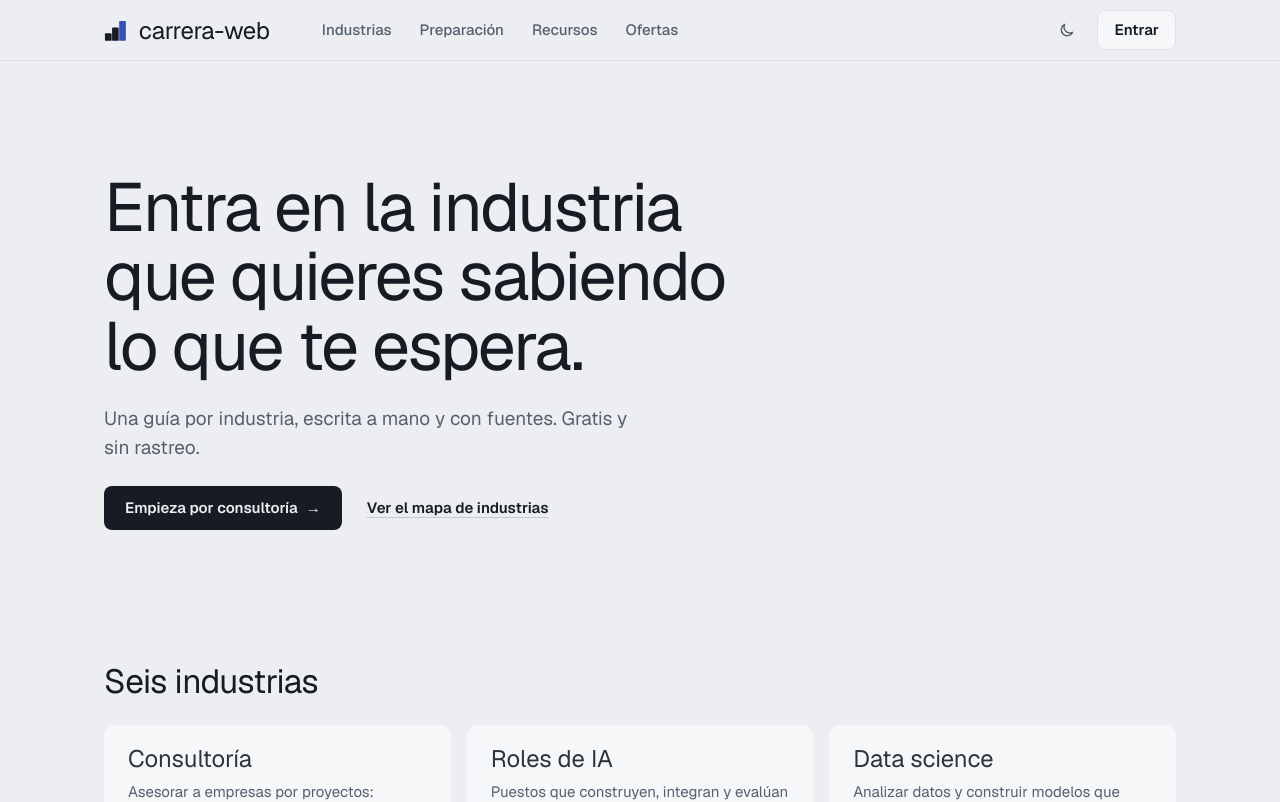
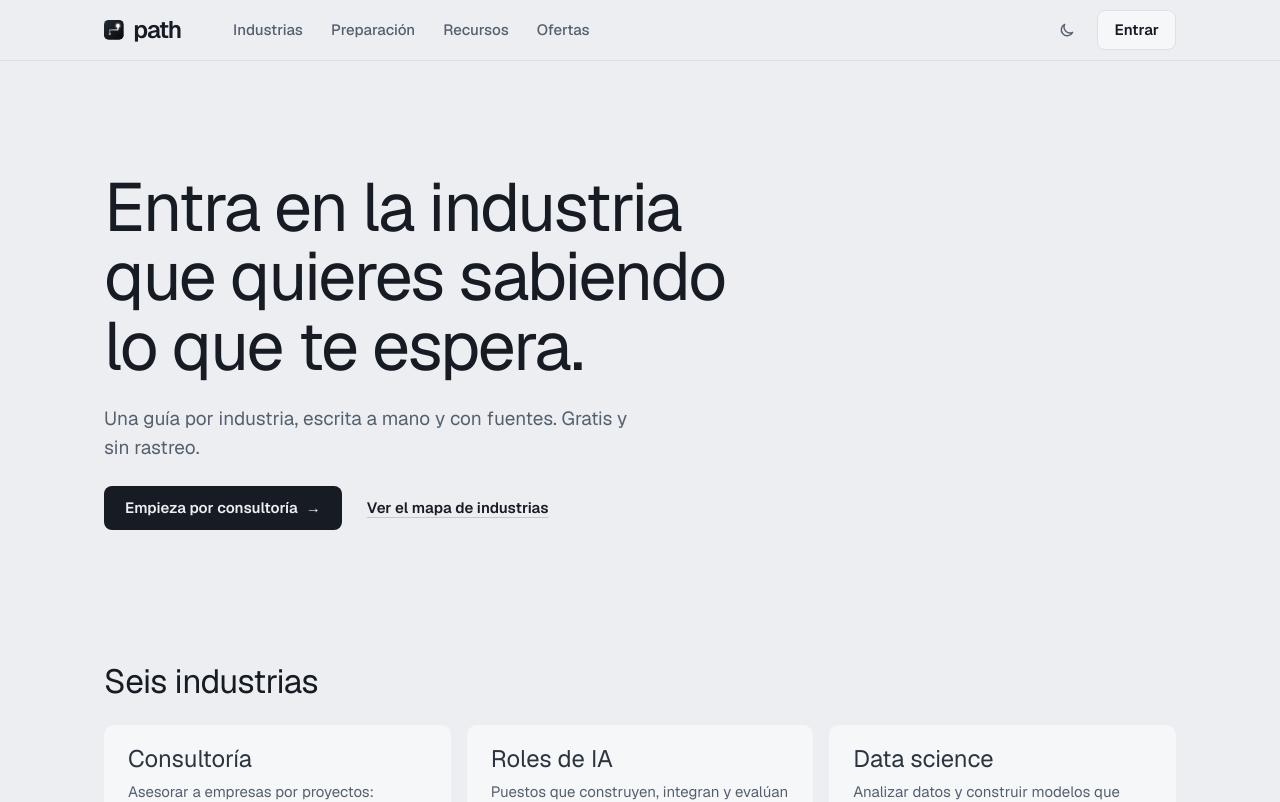
Before and after one commit to pceba/carrera-web, a Next.js app: page / in a window 1280 px wide. Shown: the top 802 px of the page. Built offline with nearby package versions, Linux system fonts and the light colour scheme.

Commit message:
Add Path symbol and wordmark

```diff
--- /dev/null
+++ b/src/components/ui/PathSymbol.tsx
@@ -0,0 +1,72 @@
+import { useId } from "react";
+import styles from "./wordmark.module.css";
+
+/**
+ * The Path symbol: a single step that lights up toward a goal.
+ * `full` is the gradient tile with glow (header, footer, OG); `flat` is the flat version for
+ * anything under 32px. Gradient and filter ids get a useId() suffix so several symbols on one
+ * page never clash.
+ */
+export function PathSymbol({
+  variant = "full",
+  className,
+}: {
+  variant?: "full" | "flat";
+  className?: string;
+}) {
+  const uid = useId().replace(/:/g, "");
+  const tile = `path-tile-${uid}`;
+  const trail = `path-trail-${uid}`;
+  const glow = `path-glow-${uid}`;
+  const cls = [styles.symbol, className].filter(Boolean).join(" ");
+
+  if (variant === "flat") {
+    return (
+      <svg className={cls} viewBox="0 0 48 48" aria-hidden="true" focusable="false">
+        <rect width="48" height="48" rx="11" fill="#0B0D10" />
+        <path
+          d="M14 34 V24 H34 V14"
+          fill="none"
+          stroke="#C9CED5"
+          strokeWidth="5"
+          strokeLinecap="round"
+          strokeLinejoin="round"
+        />
+        <circle cx="34" cy="14" r="6" fill="#FFFFFF" />
+      </svg>
+    );
+  }
+  return (
+    <svg className={cls} viewBox="0 0 48 48" aria-hidden="true" focusable="false">
+      <defs>
+        <linearGradient id={tile} x1="0" y1="0" x2="1" y2="1">
+          <stop offset="0" stopColor="#262C35" />
+          <stop offset="1" stopColor="#06080B" />
+        </linearGradient>
+        <linearGradient id={trail} x1="0" y1="1" x2="1" y2="0">
+          <stop offset="0" stopColor="#FFFFFF" stopOpacity="0.3" />
+          <stop offset="1" stopColor="#FFFFFF" />
+        </linearGradient>
+        <filter id={glow} x="-60%" y="-60%" width="220%" height="220%">
+          <feGaussianBlur stdDeviation="2.4" result="b" />
+          <feMerge>
+            <feMergeNode in="b" />
+            <feMergeNode in="b" />
+            <feMergeNode in="SourceGraphic" />
+          </feMerge>
+        </filter>
+      </defs>
+      <rect className={styles.tile} width="48" height="48" rx="11" fill={`url(#${tile})`} />
+      <path
+        d="M14 34 V24 H34 V14"
+        fill="none"
+        stroke={`url(#${trail})`}
+        strokeWidth="3.2"
+        strokeLinecap="round"
+        strokeLinejoin="round"
+      />
+      <circle cx="14" cy="34" r="3" fill="#8A929C" />
+      <circle cx="34" cy="14" r="4" fill="#FFFFFF" filter={`url(#${glow})`} />
+    </svg>
+  );
+}
--- a/src/components/ui/Wordmark.tsx
+++ b/src/components/ui/Wordmark.tsx
@@ -1,19 +1,16 @@
 import { SITE } from "@/lib/site";
+import { PathSymbol } from "./PathSymbol";
 import styles from "./wordmark.module.css";
 
 /**
- * Brand mark: three rising steps (the first rungs of a career) plus the site name set in the
- * display serif. The name comes from SITE.name, so renaming the project is a one-line change.
+ * Brand mark: the Path symbol plus the lowercase site name in Geist 600. The name comes from
+ * SITE.name, so renaming the project is a one-line change.
  */
 export function Wordmark({ size = "md" }: { size?: "md" | "lg" }) {
   return (
     <span className={`${styles.wordmark} ${size === "lg" ? styles.lg : ""}`}>
-      <svg className={styles.mark} viewBox="0 0 24 24" aria-hidden="true" focusable="false">
-        <rect x="1" y="15" width="7" height="8" rx="1" className={styles.step} />
-        <rect x="8.5" y="9" width="7" height="14" rx="1" className={styles.step} />
-        <rect x="16" y="2" width="7" height="21" rx="1" className={styles.top} />
-      </svg>
-      <span className={styles.name}>{SITE.name}</span>
+      <PathSymbol />
+      <span className={styles.name}>{SITE.name.toLowerCase()}</span>
     </span>
   );
 }
--- a/src/components/ui/index.ts
+++ b/src/components/ui/index.ts
@@ -16,3 +16,4 @@ export { Tabs, type TabItem } from "./Tabs";
 export { Tag } from "./Tag";
 export { Timeline, type TimelineStep } from "./Timeline";
 export { Heading, Kicker, Prose, Text } from "./Typography";
+export { PathSymbol } from "./PathSymbol";
--- a/src/components/ui/wordmark.module.css
+++ b/src/components/ui/wordmark.module.css
@@ -1,32 +1,29 @@
 .wordmark {
   display: inline-flex;
   align-items: center;
-  gap: 0.5em;
+  gap: 0.4em;
   font-size: 1.5rem;
   color: var(--color-text);
 }
 
-.mark {
+/* Geist cap height is ~0.71em; the symbol is cap height x 1.15. */
+.symbol {
   flex: none;
-  width: 0.95em;
-  height: 0.95em;
+  width: 0.82em;
+  height: 0.82em;
 }
 
-.step {
-  fill: var(--color-text);
-}
-
-.top {
-  fill: var(--color-accent);
+/* On dark pages the tile gets a hairline so it does not vanish into the background. */
+:root[data-theme="dark"] .tile {
+  stroke: #2c333d;
+  stroke-width: 1px;
 }
 
 .name {
-  font-family: var(--font-display);
-  font-weight: 400;
+  font-family: var(--font-sans);
+  font-weight: 600;
   line-height: 1;
-  letter-spacing: -0.01em;
-  /* Optical alignment: the serif's x-height sits low against the square mark. */
-  translate: 0 0.04em;
+  letter-spacing: -0.045em;
 }
 
 .lg {
--- a/src/lib/site.ts
+++ b/src/lib/site.ts
@@ -1,6 +1,6 @@
-/** Site-wide constants. The name is a codename until Pablo picks one (see docs/naming.md). */
+/** Site-wide constants. The site name is Path (chosen 2026-11-27). */
 export const SITE = {
-  name: "carrera-web",
+  name: "Path",
   locale: "es",
   description: "La guía abierta y gratuita para empezar tu carrera profesional en España.",
   minAge: 16,
```
